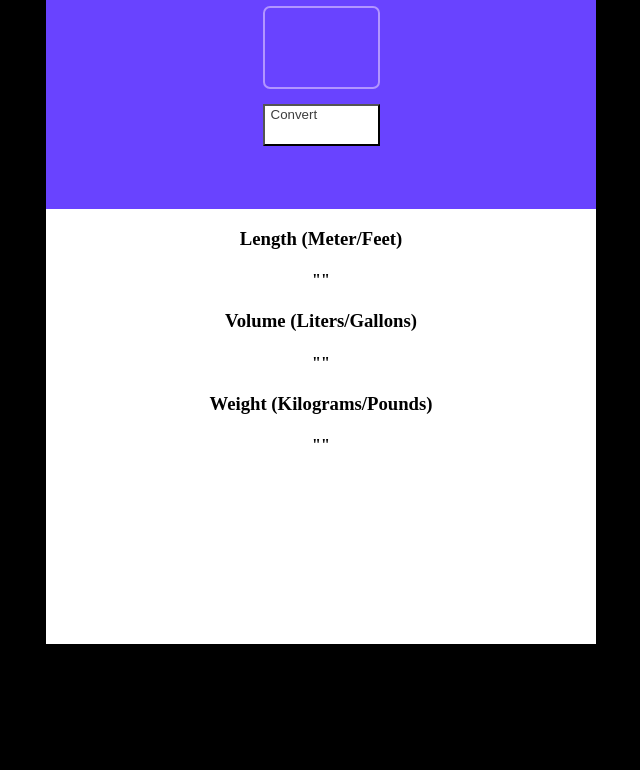
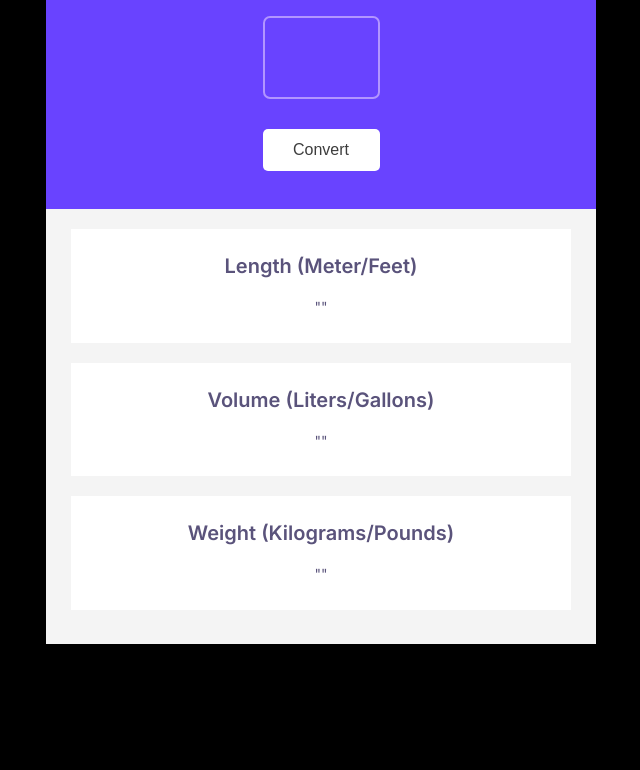
Before and after one commit to jfventures97/converter-project, a website built with Vite: page index.html in a window 1280 px wide. Shown: the part 211-981 px from the top of the page, without its empty margins (319-959 px from the left). Built offline with nearby package versions, Linux system fonts and the light colour scheme.

Commit message:
finished first version of app. but it is repetitive code

```diff
--- a/index.css
+++ b/index.css
@@ -2,6 +2,13 @@ body {
     margin: 0;
     background-color: black;
     text-align: center;
+    font-family: "Inter", sans-serif;
+}
+
+#numberinput::-webkit-outer-spin-button,
+#numberinput::-webkit-inner-spin-button {
+  -webkit-appearance: none;
+  margin: 0;
 }
 
 #container-top {
@@ -14,7 +21,7 @@ body {
 }
 
 #container-bottom {
-    background-color: white;
+    background-color: #F4F4F4;
     height: 444px;
     width: 550px;
 }
@@ -25,8 +32,13 @@ button {
     height: 42px;
     width: 117px;
     display: flex;
-    margin: 15px auto 0 auto;
+    margin: 30px auto 0 auto;
     text-align: center;
+    border-radius: 5px;
+    justify-content: center;
+    align-items: center;
+    border: 0;
+    font-size: 16px;
 }
 
 #main-container {
@@ -39,6 +51,7 @@ button {
 
 h1 {
     margin-top : 33px;
+    font-size: 28px;
 }
 
 #numberinput {
@@ -49,5 +62,31 @@ h1 {
     border-radius: 7px;
     font-size: 58px;
     text-align: center;
+    color: white;
+    font-weight: bolder;
+    margin-top: 15px;
+
+  -moz-appearance: textfield;
 
 }
+
+.smallcontainer {
+    width: 500px;
+    height: 108.57px;
+    color: #5A537B;
+    background-color: white;
+    margin: 20px auto;
+    padding-top : 5px;
+
+
+}
+
+h3 {
+    font-size: 20px;
+    font-weight: 600;
+}
+
+p {
+    font-size: 14px;
+    font-weight: 400;
+}
--- a/index.html
+++ b/index.html
@@ -1,9 +1,12 @@
 <html>
     <head>
         <link rel="stylesheet" href="index.css">
+        <link rel="preconnect" href="https://fonts.googleapis.com">
+        <link rel="preconnect" href="https://fonts.gstatic.com" crossorigin>
+        <link href="https://fonts.googleapis.com/css2?family=Inter:ital,opsz,wght@0,14..32,100..900;1,14..32,100..900&display=swap" rel="stylesheet">
     </head>
     <body>
-        <script src="index.js"></script>
+
 
         <div id="main-container">
             <div id="container-top">
@@ -15,17 +18,18 @@
             <div id="container-bottom">
                 <div class="smallcontainer">
                     <h3>Length (Meter/Feet)</h3>
-                    <h4>""</h4>
+                    <p id="lengthdesc">""</p>
                 </div>
                 <div class="smallcontainer">
                     <h3>Volume (Liters/Gallons)</h3>
-                    <h4>""</h4>
+                    <p id="volumedesc">""</p>
                 </div>
                 <div class="smallcontainer">
                     <h3>Weight (Kilograms/Pounds)</h3>
-                    <h4>""</h4>
+                    <p id="weightdesc">""</p>
                 </div>
             </div>
         </div>
+        <script src="index.js"></script>
     </body>
 </html>
--- a/index.js
+++ b/index.js
@@ -3,3 +3,22 @@
 1 liter = 0.264 gallon
 1 kilogram = 2.204 pound
 */
+
+let lengthDescription = document.getElementById("lengthdesc")
+let weightDescription = document.getElementById("weightdesc")
+let volumeDescription = document.getElementById("volumedesc")
+
+
+// 20 meters = 65.616 feet | 20 feet = 6.096 meters
+
+// 20 litres = 5.284 gallons | 20 gallons =75.708 litres
+
+// 20 kilos = 44.092 pounds | 20 pounds = 9.072 kilos
+
+
+// Onclick of convert , will create 3 functions
+//need grab hold of input
+
+
+//` ${input} meters = ${input *3.281}` | ${input}  = ${input /3.281}
+// lengthDescription.textContent
```
